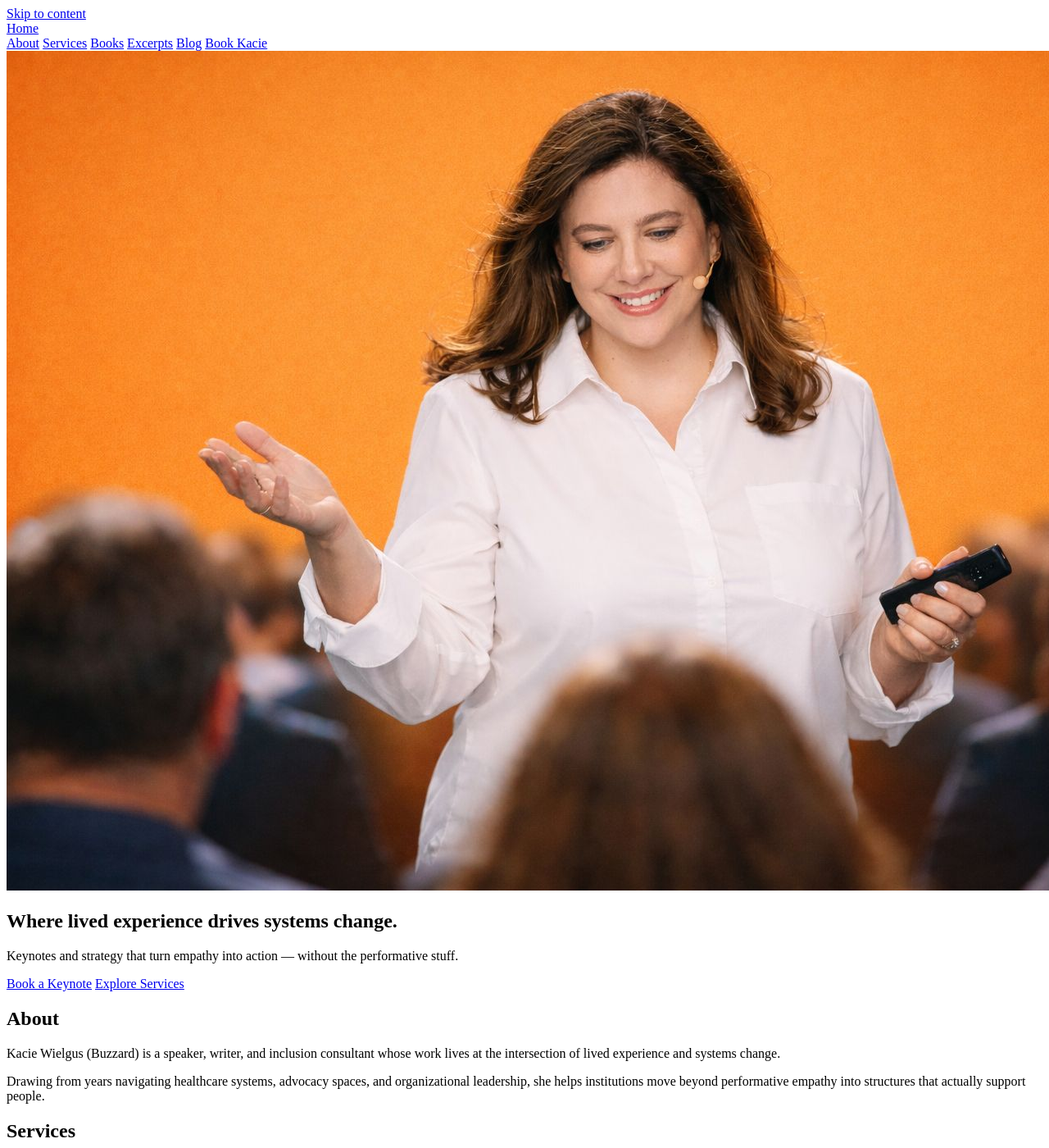
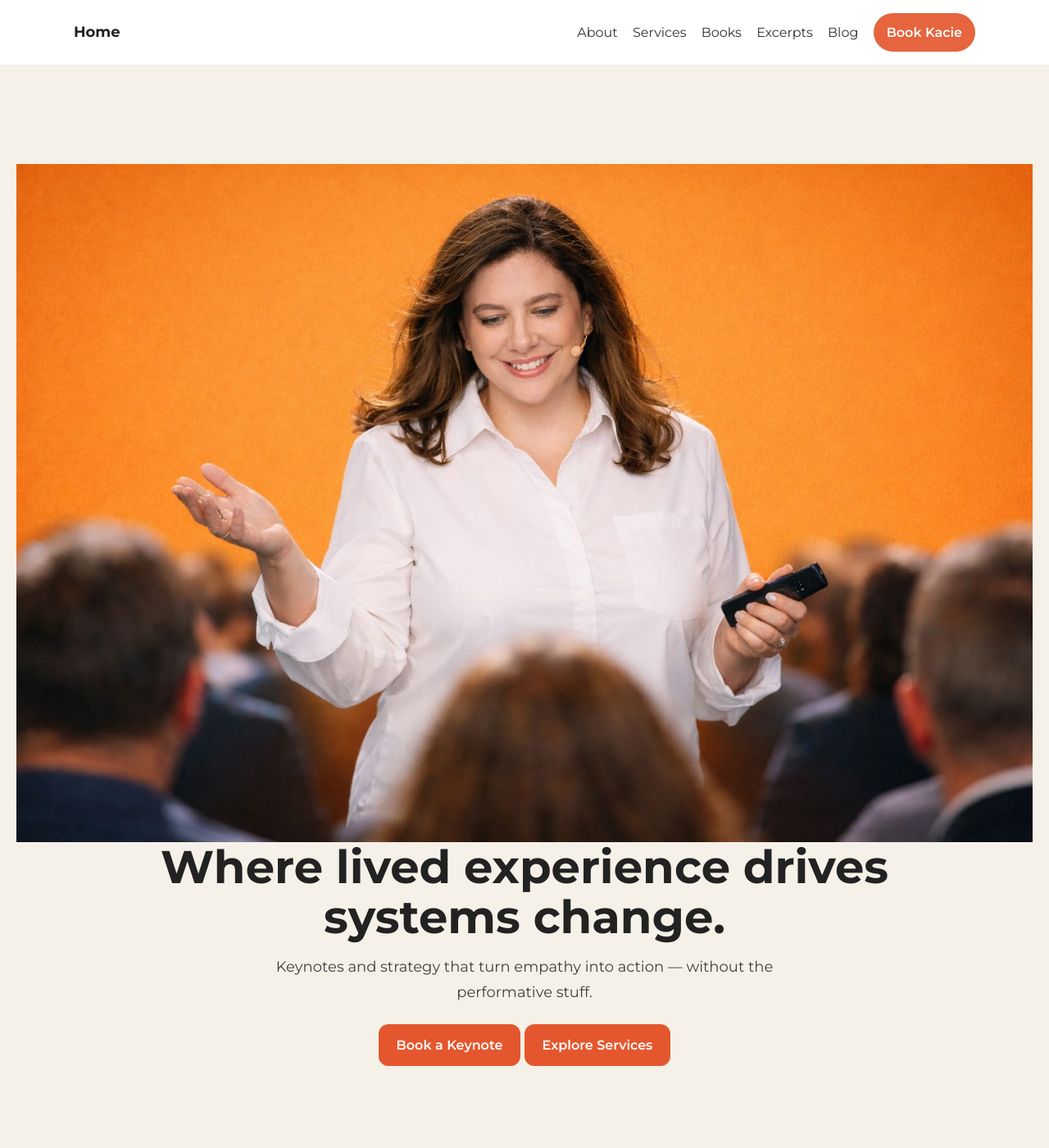
Before and after one commit to kaciebuzzard-rgb/new, a Jekyll site: the page built from index.html, in a window 1280 px wide and 1400 px high. Shown: the whole window at 82% size. Built offline with Jekyll 4.4.1, drawn with Linux system fonts in a browser that asks for light colours.

Commit message:
Update style.css

```diff
--- a/assets/css/style.css
+++ b/assets/css/style.css
@@ -1,64 +1,200 @@
-.book-grid{
+/* =========================
+   RESET
+========================= */
+* { margin: 0; padding: 0; box-sizing: border-box; }
+html { scroll-behavior: smooth; }
+body{
+  font-family: 'Montserrat', system-ui, -apple-system, Segoe UI, Roboto, Arial, sans-serif;
+  line-height: 1.7;
+  color: #222;
+  background: #f6f1e8;
+}
+a { color: inherit; text-decoration: none; }
+a:hover { text-decoration: underline; }
+img { max-width: 100%; display: block; }
+
+/* =========================
+   LAYOUT
+========================= */
+.wrap{
+  width: min(1100px, 92%);
+  margin: 0 auto;
+}
+section{ padding: 84px 0; }
+.light{ background:#fff; }
+
+/* =========================
+   HEADER / NAV
+========================= */
+.site-header{
+  position: sticky;
+  top: 0;
+  z-index: 20;
+  background: #ffffff;
+  border-bottom: 1px solid rgba(0,0,0,.08);
+}
+.nav{
+  width: min(1100px, 92%);
+  margin: 0 auto;
+  padding: 16px 0;
+  display: flex;
+  align-items: center;
+  justify-content: space-between;
+  gap: 18px;
+}
+.brand a{ font-weight: 700; font-size: 18px; }
+.brand small{ display:block; font-size:13px; opacity:.7; margin-top:2px; }
+
+.nav-links a{ margin-left: 14px; font-weight: 500; opacity:.92; }
+.nav-links a.pill{
+  display: inline-block;
+  padding: 10px 16px;
+  border-radius: 999px;
+  background: #e4572e;
+  color: #ffffff;
+  text-decoration: none;
+  font-weight: 600;
+}
+.nav-links a.pill:hover{ filter: brightness(.95); }
+
+/* =========================
+   HERO (homepage)
+========================= */
+.hero{ padding: 120px 20px; text-align: center; }
+.hero h1{ font-size: clamp(34px, 4.5vw, 56px); line-height: 1.1; margin-bottom: 14px; }
+.hero p{ font-size: 18px; opacity: .85; max-width: 720px; margin: 0 auto; }
+
+.btn{
+  display:inline-block;
+  margin-top: 24px;
+  padding: 12px 22px;
+  border-radius: 12px;
+  background: #e4572e;
+  color: #fff;
+  font-weight: 600;
+  text-decoration:none;
+}
+.btn:hover{ filter: brightness(.95); text-decoration:none; }
+
+/* =========================
+   CARDS / GRID
+========================= */
+.grid{
   display: grid;
-  grid-template-columns: repeat(2, 1fr);
+  grid-template-columns: repeat(auto-fit, minmax(240px, 1fr));
   gap: 24px;
-  margin-top: 20px;
+  margin-top: 30px;
+}
+.card{
+  background:#fff;
+  border: 1px solid rgba(0,0,0,.08);
+  border-radius: 16px;
+  padding: 24px;
+  box-shadow: 0 10px 22px rgba(0,0,0,.04);
+}
+.card h3{ margin-bottom: 10px; }
+
+/* =========================
+   BLOG / POST STYLES
+========================= */
+.post{ padding: 72px 0; }
+.post-wrap{ padding: 0 0 80px; }
+
+.post-header{ margin-bottom: 24px; }
+.post-meta{
+  font-size: 14px;
+  opacity: .75;
+  margin-bottom: 10px;
+}
+.post-meta .dot{ margin: 0 8px; }
+.post-title{
+  font-size: clamp(32px, 4vw, 52px);
+  line-height: 1.12;
+  margin-bottom: 10px;
+}
+.post-desc{
+  font-size: 18px;
+  opacity: .85;
+  max-width: 850px;
 }
 
-@media (max-width: 900px){
-  .book-grid{ grid-template-columns: 1fr; }
+/* Photograph hero */
+.post-hero{
+  margin: 22px 0 28px;
+  border-radius: 18px;
+  overflow: hidden;
+  border: 1px solid rgba(0,0,0,.10);
+  background: #fff;
+  box-shadow: 0 10px 22px rgba(0,0,0,.06);
+}
+.post-hero img{
+  width: 100%;
+  height: auto;
+  display: block;
 }
 
-.book-card{
+/* Post content typography */
+.post-content{
   background: #fff;
-  border-radius: 18px;
-  padding: 24px;
   border: 1px solid rgba(0,0,0,.08);
-  display: flex;
-  flex-direction: column;
-  min-height: 320px;
+  border-radius: 16px;
+  padding: 28px;
+  box-shadow: 0 10px 22px rgba(0,0,0,.04);
+}
+.post-content h2{
+  font-size: 28px;
+  margin: 26px 0 10px;
+  line-height: 1.2;
+}
+.post-content p{ margin: 14px 0; }
+.post-content ul{ margin: 12px 0 12px 22px; }
+.post-content li{ margin: 8px 0; }
+.post-content hr{
+  border: none;
+  border-top: 1px solid rgba(0,0,0,.10);
+  margin: 18px 0;
 }
 
-.book-icon{
-  font-size: 24px;
-  margin-bottom: 12px;
+/* CTA at end */
+.post-cta{
+  margin-top: 26px;
+  padding: 22px;
+  border-radius: 16px;
+  border: 1px solid rgba(0,0,0,.10);
+  background: #ffffff;
+  box-shadow: 0 10px 22px rgba(0,0,0,.04);
+}
+.post-cta h3{ margin-bottom: 8px; line-height: 1.2; }
+
+/* =========================
+   FOOTER
+========================= */
+footer{
+  border-top: 1px solid rgba(0,0,0,.08);
+  text-align: center;
+  padding: 28px 0 40px;
+  font-size: 14px;
+  opacity: .85;
 }
 
-.book-desc{
-  margin-bottom: 16px;
+/* =========================
+   ACCESSIBILITY
+========================= */
+.skip{
+  position: absolute;
+  left: -999px;
+  top: auto;
+  width: 1px;
+  height: 1px;
+  overflow: hidden;
 }
-
-.book-card .btn-primary{
-  margin-top: auto;
+.skip:focus{
+  left: 16px;
+  top: 16px;
+  width: auto;
+  height: auto;
+  padding: 10px 12px;
+  border-radius: 10px;
+  background: #ffffff;
+  border: 1px solid #ddd;
 }
-.post-figure{
-  margin: 0 0 22px 0;
-}
-.post-figure img{
-  width: 100%;
-  height: auto;
-  border-radius: 16px;
-  display: block;
-}
-.post-figure figcaption{
-  font-size: .95rem;
-  opacity: .75;
-  margin-top: 10px;
-}
-.post-hero{
-  margin: 18px 0 36px;
-  border-radius: 18px;
-  overflow: hidden;
-  position: relative;
-}
-
-.post-hero-overlay{
-  position: relative;
-}
-
-.post-hero-overlay::after{
-  content:"";
-  position:absolute;
-  inset:0;
-  background: linear-gradient(to bottom, rgba(0,0,0,.18), rgba(0,0,0,.35));
-}
```
